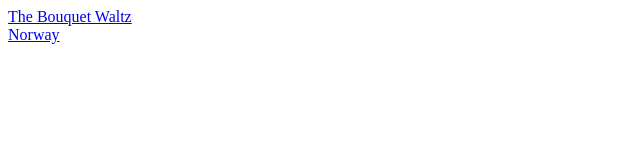
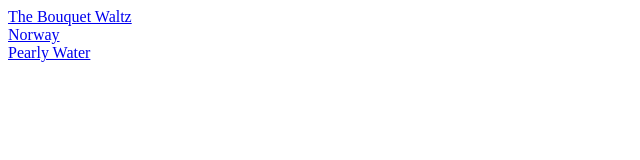
Before and after one commit to musicwithmyrna/PublicDomainMusic, a plain HTML site: page index.html in a window 1280 px wide. Shown: the whole page, without its empty margins (0-640 px from the left). Drawn offline with Linux system fonts and the light colour scheme.

Commit message:
Update index.html

```diff
--- a/index.html
+++ b/index.html
@@ -7,5 +7,6 @@
   <body>
     <a href="https://musicwithmyrna.github.io/PublicDomainMusic/Musical%20Bouquet%201%20Bouquet%20Waltz.pdf">The Bouquet Waltz</a><br>
     <a href="https://musicwithmyrna.github.io/PublicDomainMusic/Musical%20Bouquet%201%20Norway.pdf">Norway</a><br>
+    <a href="https://musicwithmyrna.github.io/PublicDomainMusic/Musical%20Bouquet%201%20Pearly%20Water.pdf">Pearly Water</a><br>
   </body>
 </html>
```
